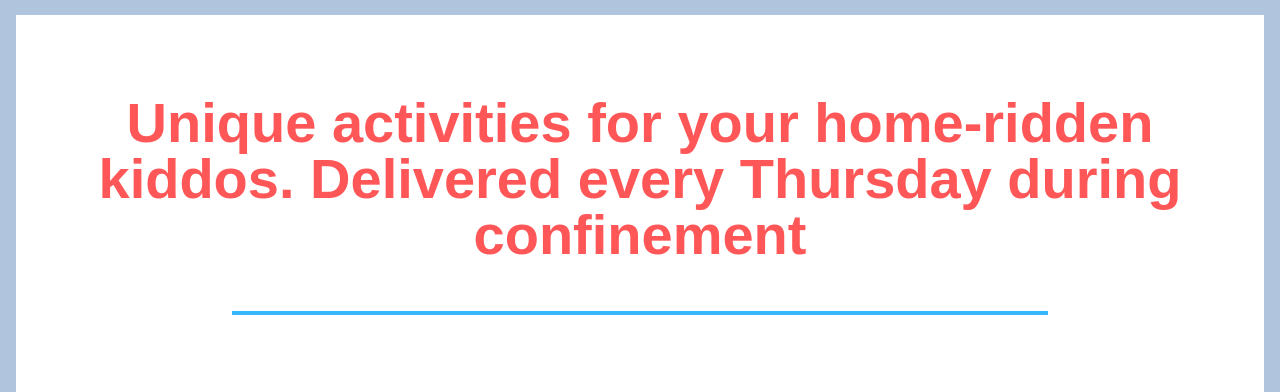
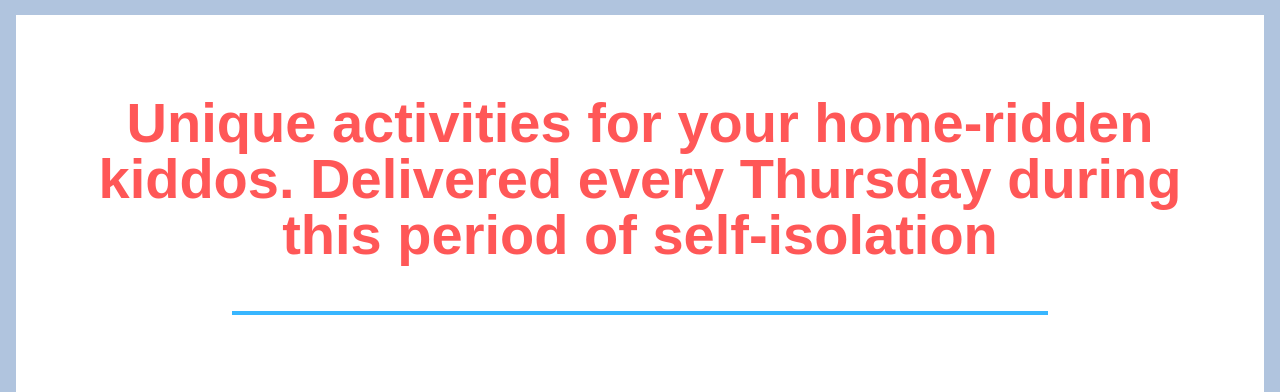
Before and after one commit to alexlsalt/letters-from-nelson, a plain HTML site: page index.html in a window 1280 px wide. Shown: the part 113-505 px from the top of the page. Drawn offline with nearby package versions, Linux system fonts and the light colour scheme.

Commit message:
Fixed copy in tagline

```diff
--- a/index.html
+++ b/index.html
@@ -25,7 +25,7 @@
 
     <section class="top container">
       <div class="tagline">
-        <h2>Unique activities for your home-ridden kiddos. Delivered every Thursday during confinement</h2>
+        <h2>Unique activities for your home-ridden kiddos. Delivered every Thursday during this period of self-isolation</h2>
       </div>
 
       <div class="right">
```
